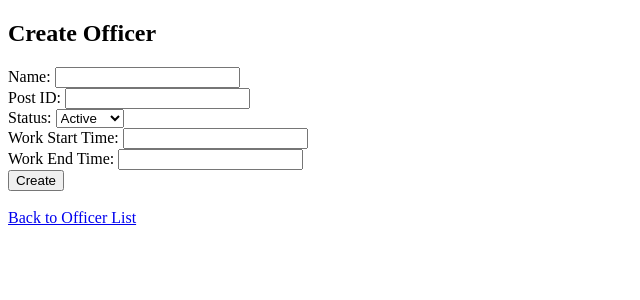
After one commit to NikhilUprety/OrganizationManagementSystem, a PHP site: page /app/views/officer/create.php in a window 1280 px wide. The commit adds this page. Shown: the top 300 px of the page, without its empty margins (0-640 px from the left). Run offline with PHP 8.4, Linux system fonts and the light colour scheme.

Commit message:
layout for officer and visitor added

```diff
--- a/OrganizationManagementSystem/app/controllers/PostController.php
+++ b/OrganizationManagementSystem/app/controllers/PostController.php
@@ -1,4 +1,5 @@
 <?php
+date_default_timezone_set('Nepal');
 class PostController {
     private $postModel;
 
--- /dev/null
+++ b/OrganizationManagementSystem/app/views/officer/create.php
@@ -0,0 +1,34 @@
+<!DOCTYPE html>
+<html lang="en">
+<head>
+    <meta charset="UTF-8">
+    <meta name="viewport" content="width=device-width, initial-scale=1.0">
+    <title>Create Officer</title>
+</head>
+<body>
+    <h2>Create Officer</h2>
+    <form method="post" action="index.php?entity=officer&action=create">
+        <label for="name">Name:</label>
+        <input type="text" id="name" name="name" required>
+        <br>
+        <label for="post_id">Post ID:</label>
+        <input type="text" id="post_id" name="post_id" required>
+        <br>
+        <label for="status">Status:</label>
+        <select id="status" name="status">
+            <option value="Active">Active</option>
+            <option value="Inactive">Inactive</option>
+        </select>
+        <br>
+        <label for="work_start_time">Work Start Time:</label>
+        <input type="text" id="work_start_time" name="work_start_time" required>
+        <br>
+        <label for="work_end_time">Work End Time:</label>
+        <input type="text" id="work_end_time" name="work_end_time" required>
+        <br>
+        <button type="submit">Create</button>
+    </form>
+    <br>
+    <a href="index.php?entity=officer&action=index">Back to Officer List</a>
+</body>
+</html>
```
Also changed, not shown: OrganizationManagementSystem/app/core/App.php (added, +7 -0 lines), OrganizationManagementSystem/app/views/visitor/create.php (added, +31 -0 lines), OrganizationManagementSystem/app/views/visitor/index.php (added, +17 -0 lines), OrganizationManagementSystem/router.php (+33 -0 lines), OrganizationManagementSystem/app/views/officer/index.php (added).
